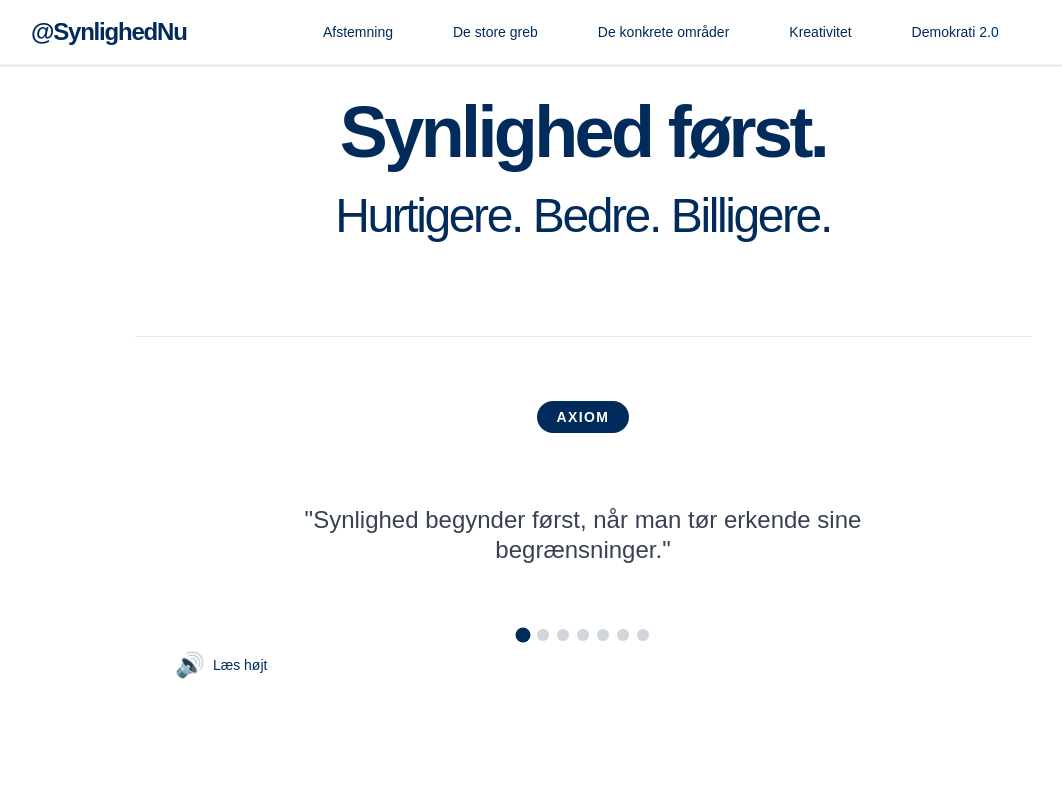
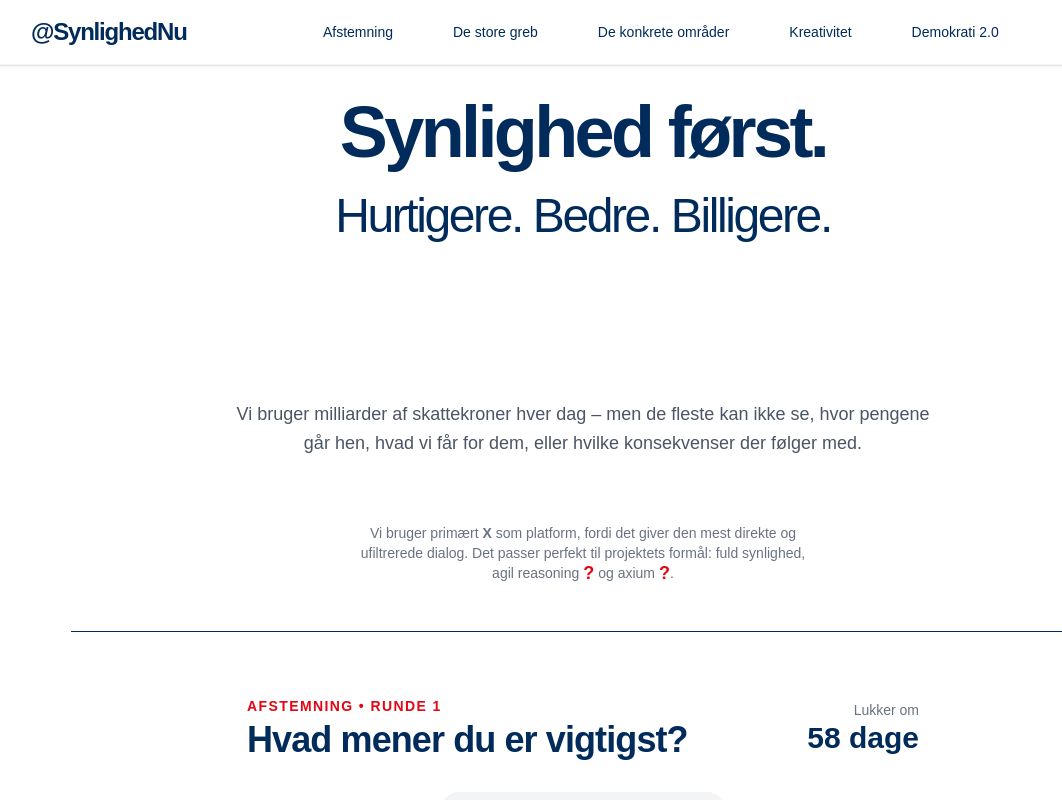
Before and after one commit to synlighed-nu/synlighed-nu-clean, a Next.js app: page / in a window 1280 px wide. Shown: the top 800 px of the page, without its empty margins (57-1119 px from the left). Built offline with nearby package versions, Linux system fonts and the light colour scheme.

Commit message:
Update page.tsx

```diff
--- a/app/page.tsx
+++ b/app/page.tsx
@@ -1,28 +1,20 @@
 'use client';
 
 import React from 'react';
-import dynamic from 'next/dynamic';
 
 import Nav from './components/common/_Nav';
-import Axioms from './components/sections/_Axioms';
 import WhySection from './components/sections/_WhySection';
 import VotingSection from './components/sections/_VotingSection';
 import BigMoves from './components/sections/_BigMoves';
 import ConcreteAreas from './components/sections/_ConcreteAreas';
 import Footer from './components/common/_Footer';
 
-// Dynamisk import – dette løser "window is not defined"
-const ExplanationPopup = dynamic(
-  () => import('./components/common/_ExplanationPopup'),
-  { ssr: false }
-);
-
 export default function SynlighedNu() {
   return (
     <div className="min-h-screen bg-white text-[#002B5B]">
       <Nav />
 
-      {/* HERO + POP-UP */}
+      {/* HERO */}
       <div className="text-center pt-24 pb-16 px-6">
         <h1 className="text-6xl md:text-7xl font-bold tracking-tighter leading-none mb-6">
           Synlighed først.
@@ -30,11 +22,11 @@ export default function SynlighedNu() {
         <p className="text-4xl md:text-5xl font-medium tracking-tighter mb-8 text-[#002B5B]">
           Hurtigere. Bedre. Billigere.
         </p>
-
-        {/* <ExplanationPopup /> ← midlertidigt slået fra */}
       </div>
 
-      <Axioms />
+      {/* Axioms slået fra midlertidigt */}
+      {/* <Axioms /> */}
+
       <WhySection />
       <VotingSection />
       <BigMoves />
```
